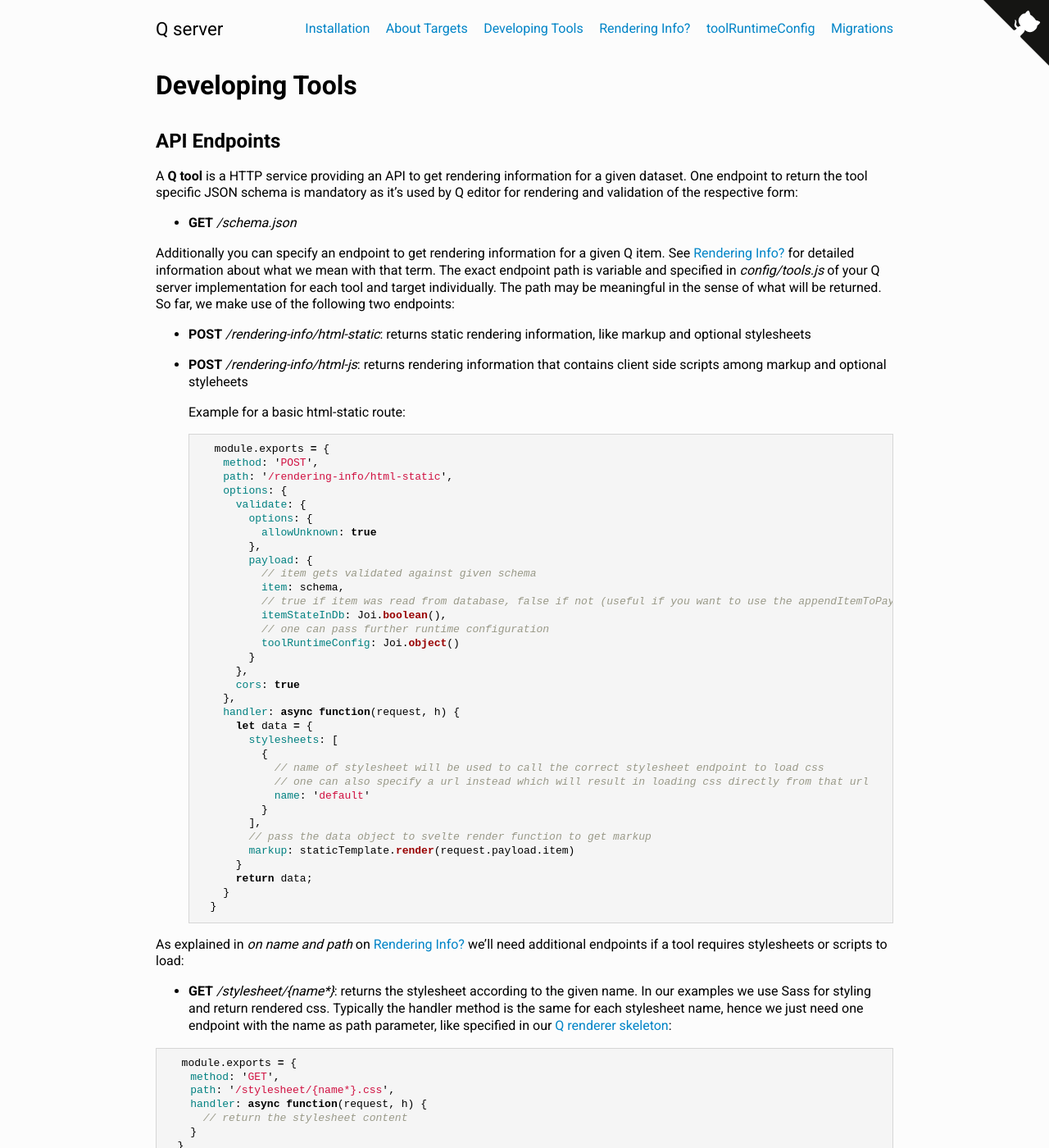
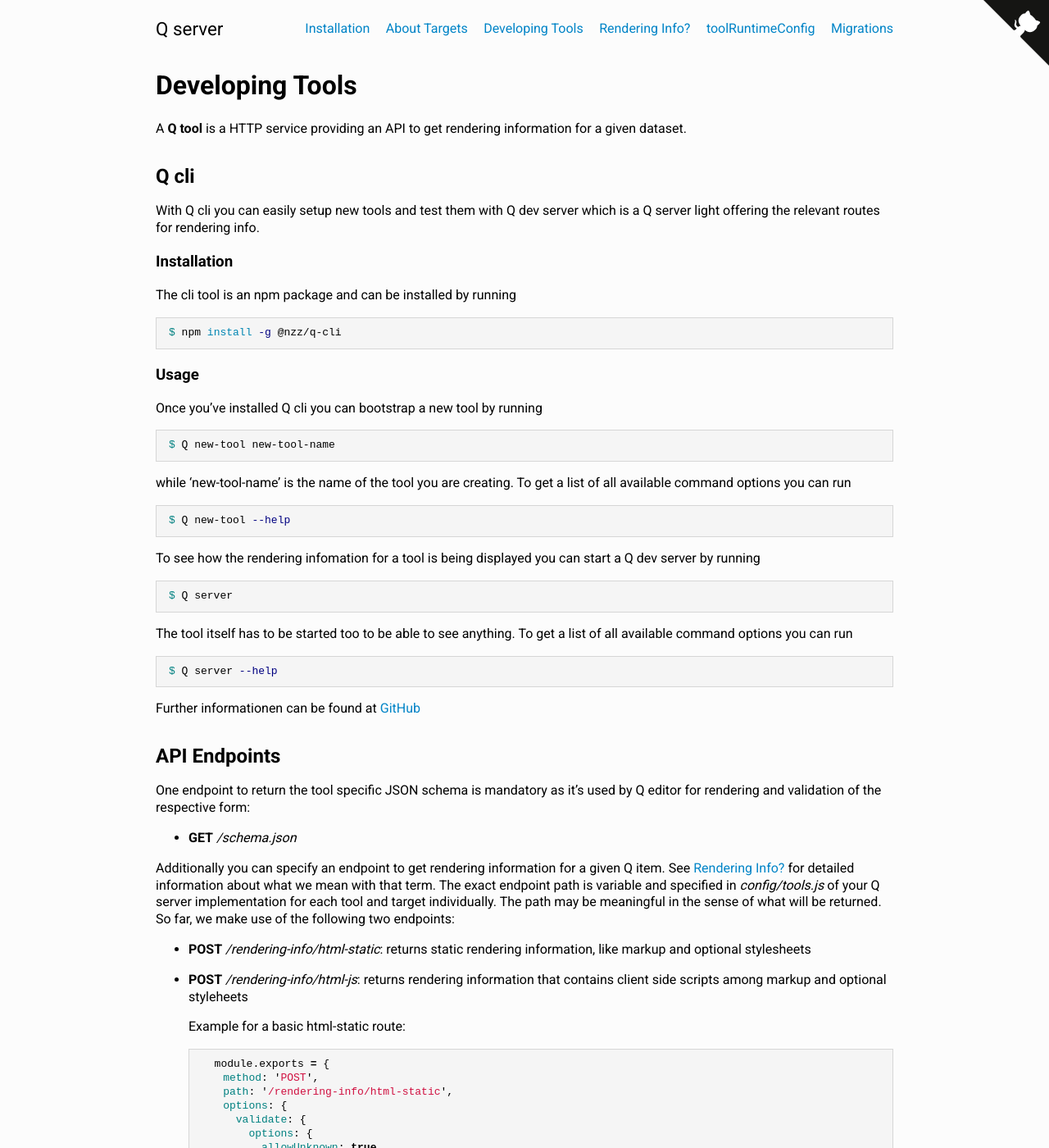
Before and after one commit to nzzdev/Q-server, a Jekyll site: the page built from docs/developing-tools.md, in a window 1280 px wide and 1400 px high. Shown: the whole window at 82% size. Built offline with Jekyll 4.4.1, drawn with Linux system fonts in a browser that asks for light colours; our own code applies the rules of GitHub Pages for plain Markdown files.

Commit message:
Add Q cli information to docs

````diff
--- a/docs/developing-tools.md
+++ b/docs/developing-tools.md
@@ -2,8 +2,40 @@
 title: Developing Tools
 ---
 
+A __Q tool__ is a HTTP service providing an API to get rendering information for a given dataset.
+
+## Q cli
+With Q cli you can easily setup new tools and test them with Q dev server which is a Q server light offering the relevant routes for rendering info.
+
+### Installation
+The cli tool is an npm package and can be installed by running
+```bash
+$ npm install -g @nzz/q-cli
+```
+
+### Usage
+Once you've installed Q cli you can bootstrap a new tool by running
+```bash
+$ Q new-tool new-tool-name
+```
+while 'new-tool-name' is the name of the tool you are creating. To get a list of all available command options you can run
+```bash
+$ Q new-tool --help
+```
+
+To see how the rendering infomation for a tool is being displayed you can start a Q dev server by running
+```bash
+$ Q server
+```
+The tool itself has to be started too to be able to see anything. To get a list of all available command options you can run
+```bash
+$ Q server --help
+```
+
+Further informationen can be found at [GitHub](https://github.com/nzzdev/Q-cli)
+
 ## API Endpoints
-A __Q tool__ is a HTTP service providing an API to get rendering information for a given dataset. One endpoint to return the tool specific JSON schema is mandatory as it's used by Q editor for rendering and validation of the respective form:
+One endpoint to return the tool specific JSON schema is mandatory as it's used by Q editor for rendering and validation of the respective form:
 
 - __GET__ _/schema.json_
 
````
Also changed, not shown: docs/index.md (+1 -1 lines).
